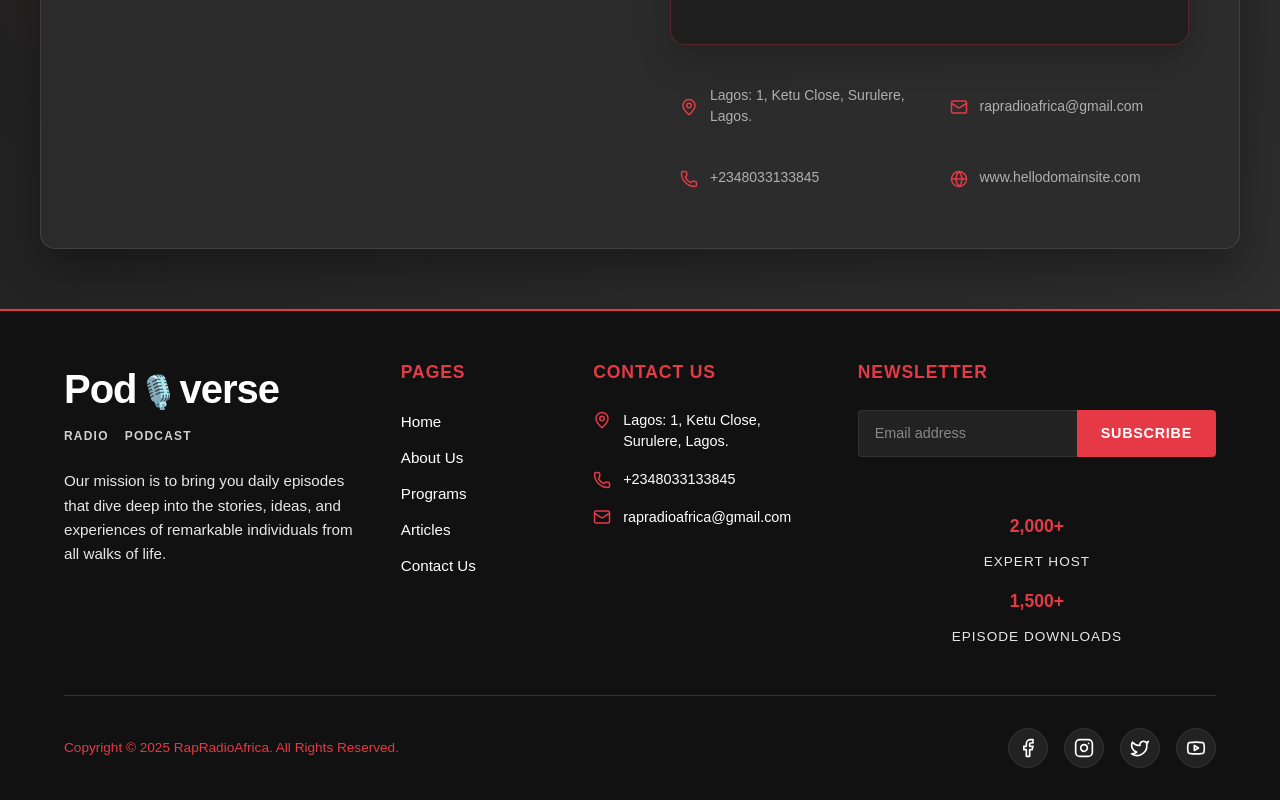
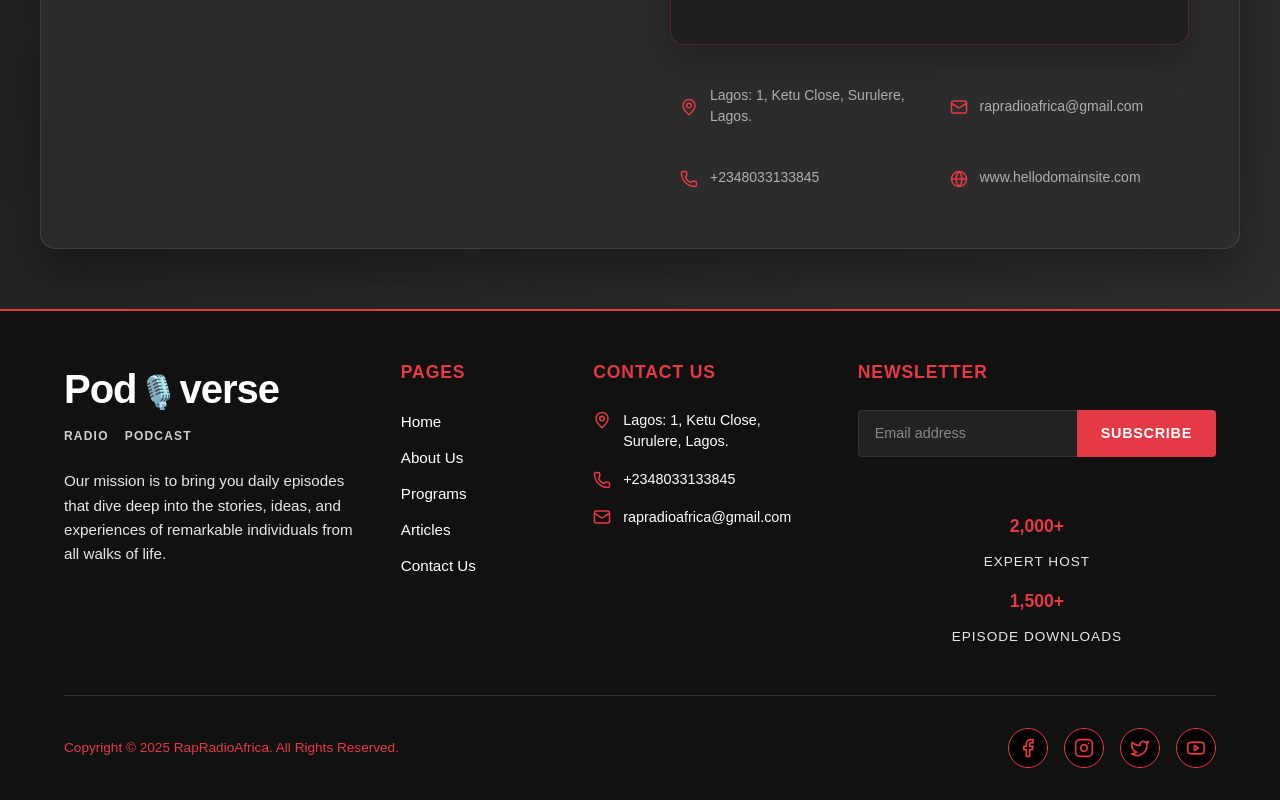
Before and after one commit to KelechiEze/radio-station, a Next.js app: page / in a window 1280 px wide. Shown: the part 9551-10351 px from the top of the page. Built offline with nearby package versions, Linux system fonts and the light colour scheme.

Commit message:
added new updates

```diff
--- a/src/app/components/Footer/Footer.css
+++ b/src/app/components/Footer/Footer.css
@@ -264,17 +264,17 @@
   justify-content: center;
   width: 40px;
   height: 40px;
-  background-color: #222222;
-  color: #ffffff;
+  background-color: #000000;
+  color: #E63946;
   text-decoration: none;
   border-radius: 50%;
   transition: all 0.3s ease;
-  border: 1px solid #333333;
+  border: 1px solid #E63946;
 }
 
 .social-link:hover {
   background-color: #E63946;
-  color: #ffffff;
+  color: #000000;
   transform: translateY(-2px);
   box-shadow: 0 6px 20px rgba(230, 57, 70, 0.3);
 }
--- a/src/app/components/Navbar/Navbar.tsx
+++ b/src/app/components/Navbar/Navbar.tsx
@@ -20,6 +20,13 @@ const Navbar = () => {
     document.body.style.overflow = (isMenuOpen || isMobileNavOpen) ? 'hidden' : 'unset';
   }, [isMenuOpen, isMobileNavOpen]);
 
+  const scrollToContact = () => {
+    const contactSection = document.getElementById('contact-us');
+    if (contactSection) {
+      contactSection.scrollIntoView({ behavior: 'smooth' });
+    }
+  };
+
   return (
     <>
       <nav className="navbar">
@@ -40,7 +47,7 @@ const Navbar = () => {
 
           {/* Right Side Buttons */}
           <div className="navbar-actions">
-            <button className="navbar-talk-btn">Let&apos;s Talk</button>
+            <button className="navbar-talk-btn" onClick={scrollToContact}>Let&apos;s Talk</button>
 
             <button className="navbar-mobile-nav-btn" onClick={toggleMobileNav} aria-label="Toggle mobile navigation">
               <div className="hamburger-lines"><span></span><span></span><span></span></div>
@@ -76,14 +83,13 @@ const Navbar = () => {
           <div className="sidebar-content">
             <div className="sidebar-logo">
               <Image src="/twu.png" alt="Podverse Logo" width={140} height={50} className="sidebar-logo-image" />
-              {/*<p className="sidebar-tagline">Radio Station & Podcaster</p>*/}
               <div className="sidebar-divider"></div>
             </div>
 
             {/* Contact Info */}
             <div className="sidebar-contact">
               <div className="sidebar-contact-item"><MapPin className="sidebar-contact-icon" size={18} /><span>Lagos: 1, Ketu Close, Surulere, Lagos.</span></div>
-              <div className="sidebar-contact-item"><MapPin className="sidebar-contact-icon" size={18} /><span>Enugu: 36, Sani Abacha Avenue, Trans Eluku, Enugu</span></div>
+              <div className="sidebar-contact-item"><MapPin className="sidebar-contact-icon" size={18} /><span>Enugu: 36, Sani Abacha Avenue, Trans Eluku, Enugu</span></div>
               <div className="sidebar-contact-item"><Phone className="sidebar-contact-icon" size={18} /><span>+2348033133845</span></div>
               <div className="sidebar-contact-item"><Mail className="sidebar-contact-icon" size={18} /><span>rapradioafrica@gmail.com</span></div>
             </div>
```
